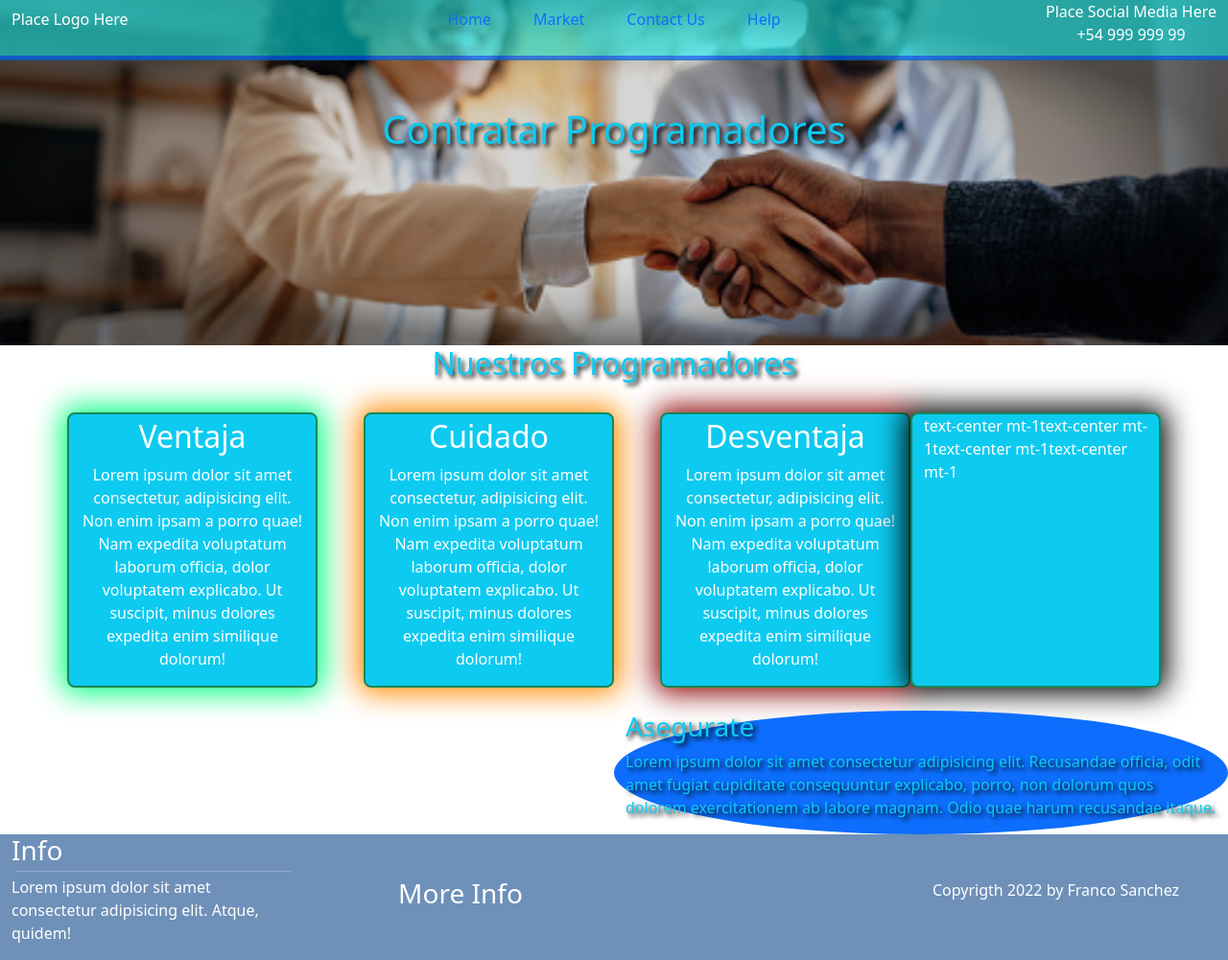
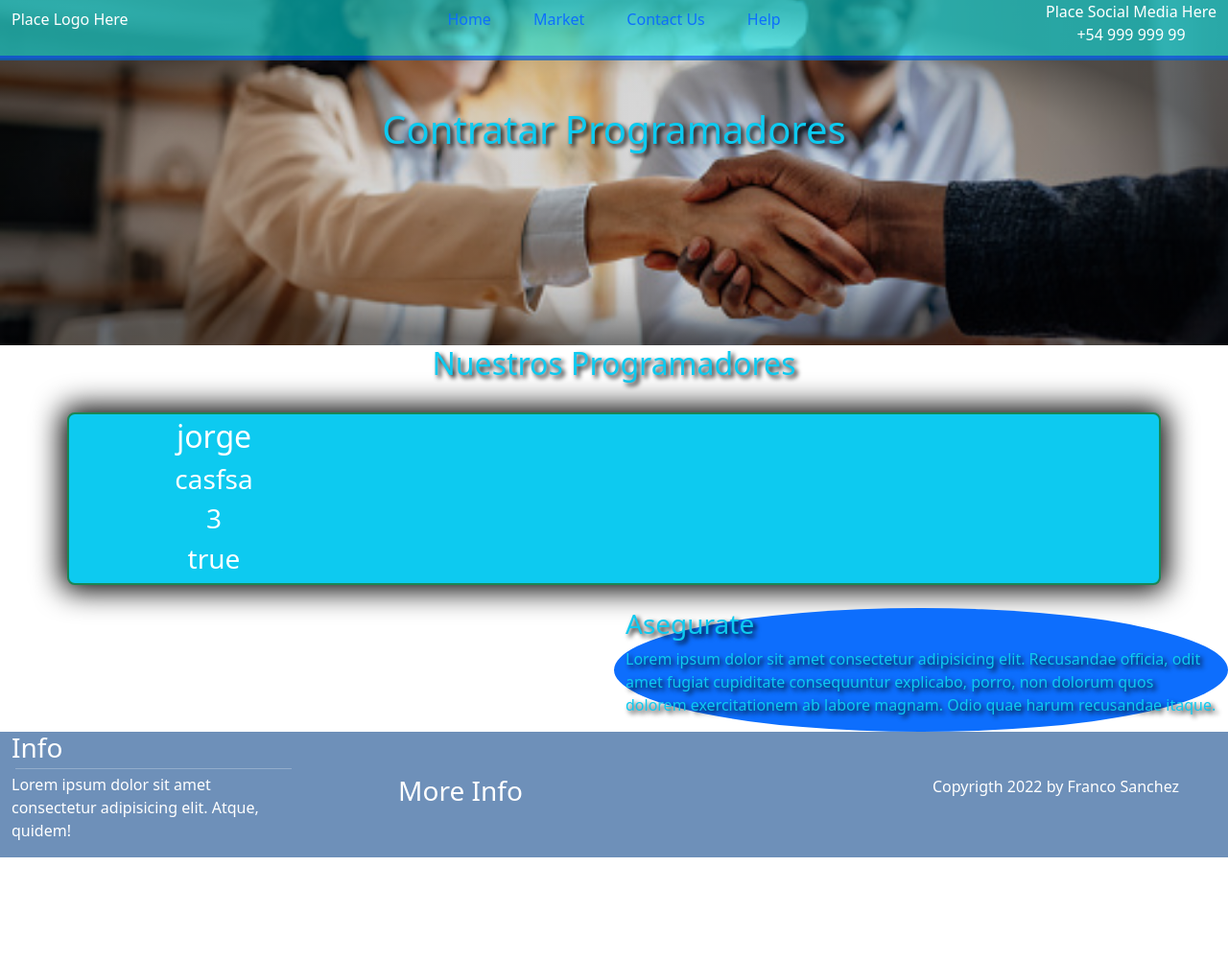
Before and after one commit to FrancoDoce12/java_script_course, a plain HTML site: page index.html in a window 1280 px wide. Shown: the whole page at 96% size. After the commit the page ends 894 px from the top, so only its background shows below. Drawn offline with Linux system fonts and the light colour scheme.

Commit message:
mas practica y descubriendo el dom

```diff
--- a/custom_JS/test.js
+++ b/custom_JS/test.js
@@ -1,49 +1,43 @@
 /* Este codigo es para hacer pruebas nada mas, no ira en el proyecto final*/
 
-// const content_container_1 = document.querySelector(".content_1")
-function create_element_basic_node(tag, clases){
-    let element = document.createElement(tag)
-    console.log(element)
-    return element.classList = clases
-}
 
-function create_element_basic_clases(tag){
-    return create_element_basic_node(tag,'text-center mt-1')
-}
+const clases_to_use = 'text-center mt-1 w-25'
 
-let name = "jorge"
-let title = "casfsa"
+let namee = 'jorge'
+let title = 'casfsa'
 let expirience = 3
 let disponible = true
 
-const container = document.querySelector('.content_1')
+
 const div = document.createElement('div')
-div.classList = 'col mr-4 bg-info border border-2 border-success rounded-3 shadow_custom_black'
+div.classList = 'col mr-4 bg-info border border-2 border-success rounded-3 shadow_custom_black w-25'
 
 
-const h2_name = create_element_basic_clases('h2')
-h2_name.textContent = name
-console.log(h2_name)
+
+const h2_name = document.createElement("h2")
+h2_name.classList = clases_to_use
+h2_name.textContent = namee
 
 
-const h3_title = create_element_basic_clases('h3')
+
+const h3_title = document.createElement('h3')
+h3_title.classList = clases_to_use
 h3_title.textContent = title
 
-const h3_expirience = create_element_basic_clases('h3')
+const h3_expirience = document.createElement('h3')
+h3_expirience.classList = clases_to_use
 h3_expirience.textContent = expirience
 
 
-const h3_disponible = create_element_basic_clases('h3')
+const h3_disponible = document.createElement('h3')
+h3_disponible.classList = clases_to_use
 h3_disponible.textContent = disponible
 
-div.append(h2_name,h3_title,h3_expirience,h3_disponible)
-// div.append(h3_title)
-// div.append(h3_expirience)
-// div.append(h3_disponible)
+div.append(h2_name, h3_title ,h3_expirience ,h3_disponible)
 
-console.log(div)
+
+
 
 let container_content = document.querySelector(".content_1")
-console.log(container_content)
+
 container_content.append(div)
-console.log(container_content)
--- a/index.html
+++ b/index.html
@@ -68,27 +68,7 @@
             </div>
         </div>
         <div class="row my-4 content_1">
-            <div class="col mr-4 bg-info border border-2 border-success rounded-3 shadow_custom_green">
-                <h2 class="text-center mt-1">Ventaja</h2>
-                <p class="text-center">Lorem ipsum dolor sit amet consectetur, adipisicing elit. Non enim ipsam a porro
-                    quae! Nam expedita
-                    voluptatum laborum officia, dolor voluptatem explicabo. Ut suscipit, minus dolores expedita enim
-                    similique dolorum!</p>
-            </div>
-            <div class="col mx-5 bg-info border border-2 border-success rounded-3 shadow_custom_yellow">
-                <h2 class="text-center mt-1">Cuidado</h2>
-                <p class="text-center">Lorem ipsum dolor sit amet consectetur, adipisicing elit. Non enim ipsam a porro
-                    quae! Nam expedita
-                    voluptatum laborum officia, dolor voluptatem explicabo. Ut suscipit, minus dolores expedita enim
-                    similique dolorum!</p>
-            </div>
-            <div class="col ml-4 bg-info border border-2 border-success rounded-3 shadow_custom_red">
-                <h2 class="text-center mt-1">Desventaja</h2>
-                <p class="text-center">Lorem ipsum dolor sit amet consectetur, adipisicing elit. Non enim ipsam a porro
-                    quae! Nam expedita
-                    voluptatum laborum officia, dolor voluptatem explicabo. Ut suscipit, minus dolores expedita enim
-                    similique dolorum!</p>
-            </div>
+            <!-- Aqui van los elementos inyectados con JS -->
         </div>
     </div>
     <!-- Firts content of the business End -->
```
Also changed, not shown: custom_JS/app.js (+34 -8 lines).
